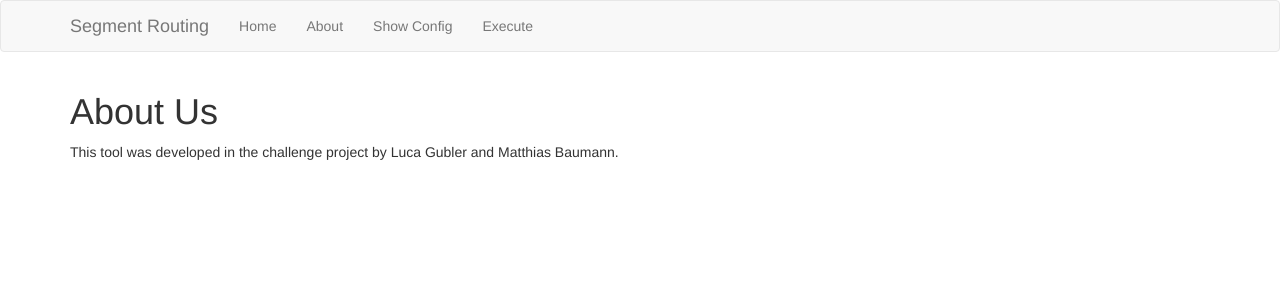
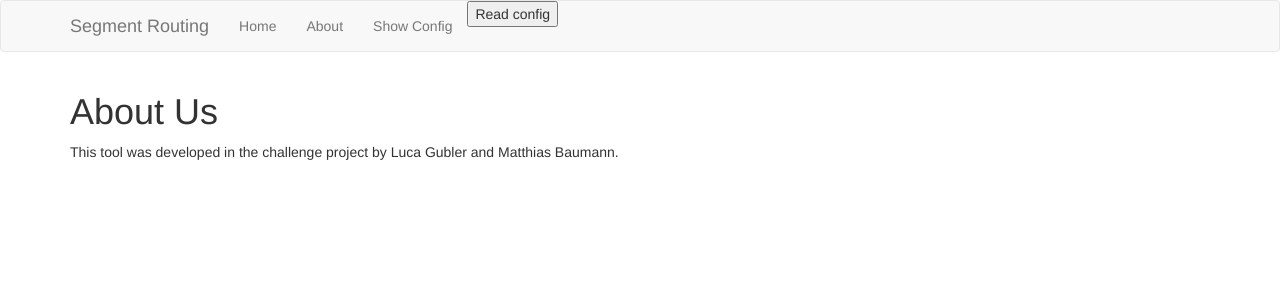
Before and after one commit to mattbaumann/segmentRoutingCode, a Python web app: template src/server/templates/static/about.html in a window 1280 px wide. Shown: the top 300 px of the page. Run offline with Jinja, Linux system fonts and the light colour scheme; the template is opened without the code that fills it, so the values that code supplies are empty; some libraries are stand-ins or nearby versions.

Commit message:
Edit navbar

```diff
--- a/src/server/templates/includes/_navbar.html
+++ b/src/server/templates/includes/_navbar.html
@@ -15,7 +15,7 @@
                 <li><a href="/">Home</a></li>
                 <li><a href="/about">About</a></li>
                 <li><a href="/show/policy">Show Config</a></li>
-                <li><a href="/execute">Execute</a></li>
+                <li><form method="POST" action="/execute"><button type="submit">Read config</button> </form> </li>
             </ul>
         </div>
     </div>
```
